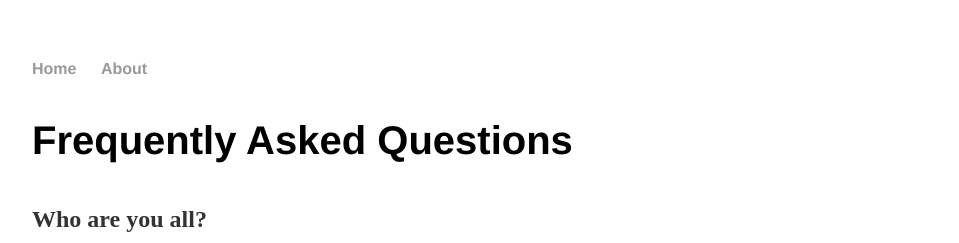
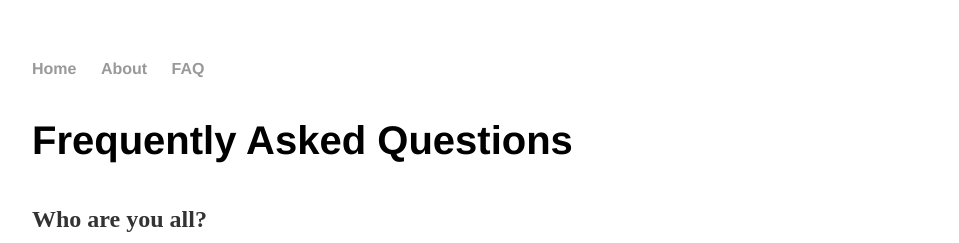
Before and after one commit to beyondbinaries/beyondbinaries.github.io, a Jekyll site: the page faq/index.html, which Jekyll copies as it is, in a window 1280 px wide. Shown: the top 243 px of the page, without its empty margins (160-1119 px from the left). Built offline with Jekyll 4.4.1, drawn with Linux system fonts in a browser that asks for light colours.

Commit message:
Update index.html

```diff
--- a/faq/index.html
+++ b/faq/index.html
@@ -8,7 +8,8 @@
 		<nav>
     		<ul>
         		<li><a href="/">Home</a></li>
-            <li><a href="/about">About</a></li>
+            		<li><a href="/about">About</a></li>
+			<li><a href="/faq">FAQ</a></li>
     		</ul>
 		</nav>
 		<div class="container">
```
